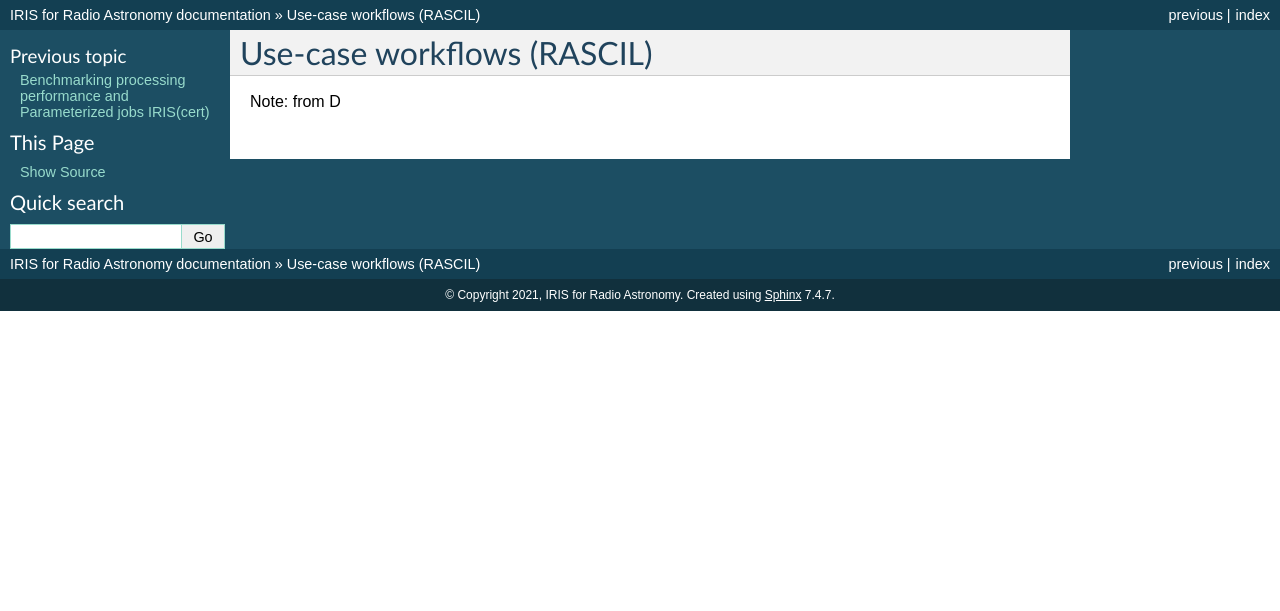
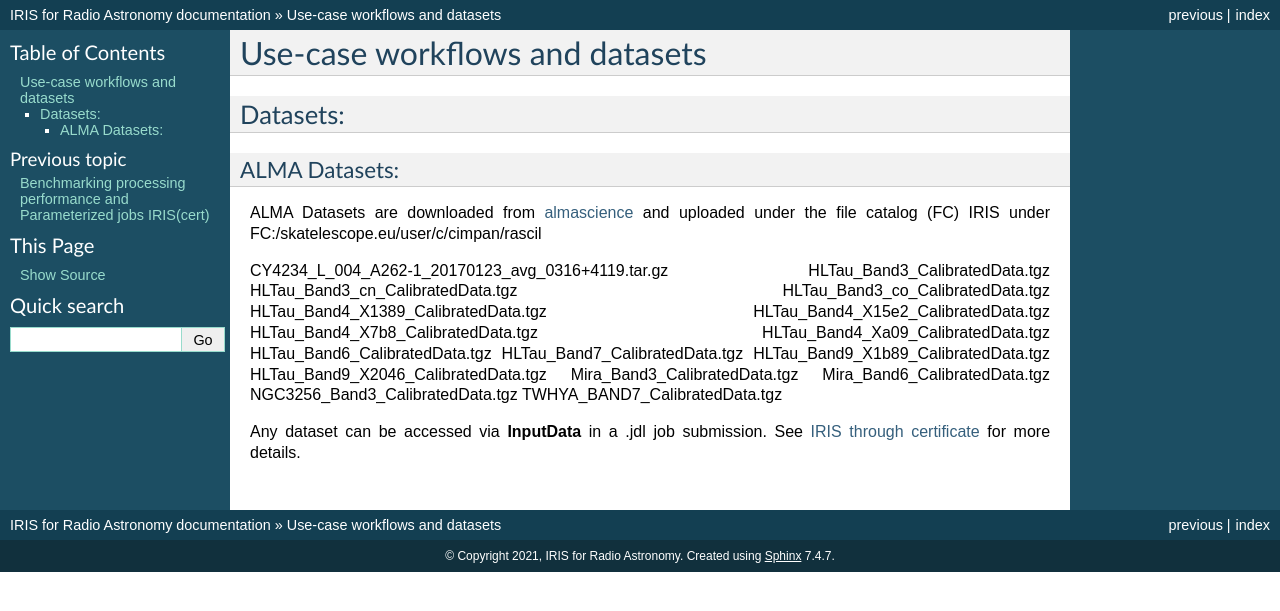
Before and after one commit to cimpani/IRISDocumentation, a Sphinx documentation site: the page built from source/rascilUC.rst, in a window 1280 px wide. Shown: the top 611 px of the page. Built offline with Sphinx 7.4.7, drawn with Linux system fonts in a browser that asks for light colours.

Commit message:
Update rascilUC.rst

```diff
--- a/source/rascilUC.rst
+++ b/source/rascilUC.rst
@@ -1,5 +1,31 @@
-============================
-Use-case workflows (RASCIL)
-============================
+================================
+Use-case workflows and datasets
+================================
 
-Note: from D
+
+Datasets:
+==========
+
+ALMA Datasets:
+--------------
+
+ALMA Datasets are downloaded from `almascience <https://almascience.nrao.edu/alma-data/science-verification>`_ and uploaded under the file catalog (FC) IRIS under FC:/skatelescope.eu/user/c/cimpan/rascil
+
+CY4234_L_004_A262-1_20170123_avg_0316+4119.tar.gz
+HLTau_Band3_CalibratedData.tgz
+HLTau_Band3_cn_CalibratedData.tgz
+HLTau_Band3_co_CalibratedData.tgz
+HLTau_Band4_X1389_CalibratedData.tgz
+HLTau_Band4_X15e2_CalibratedData.tgz
+HLTau_Band4_X7b8_CalibratedData.tgz
+HLTau_Band4_Xa09_CalibratedData.tgz
+HLTau_Band6_CalibratedData.tgz
+HLTau_Band7_CalibratedData.tgz
+HLTau_Band9_X1b89_CalibratedData.tgz
+HLTau_Band9_X2046_CalibratedData.tgz
+Mira_Band3_CalibratedData.tgz
+Mira_Band6_CalibratedData.tgz
+NGC3256_Band3_CalibratedData.tgz
+TWHYA_BAND7_CalibratedData.tgz
+
+Any dataset can be accessed via **InputData** in a .jdl job submission. See `IRIS through certificate <https://irisdocumentation.readthedocs.io/en/latest/JobSub.html#iris-through-certificate>`_ for more details.
```
